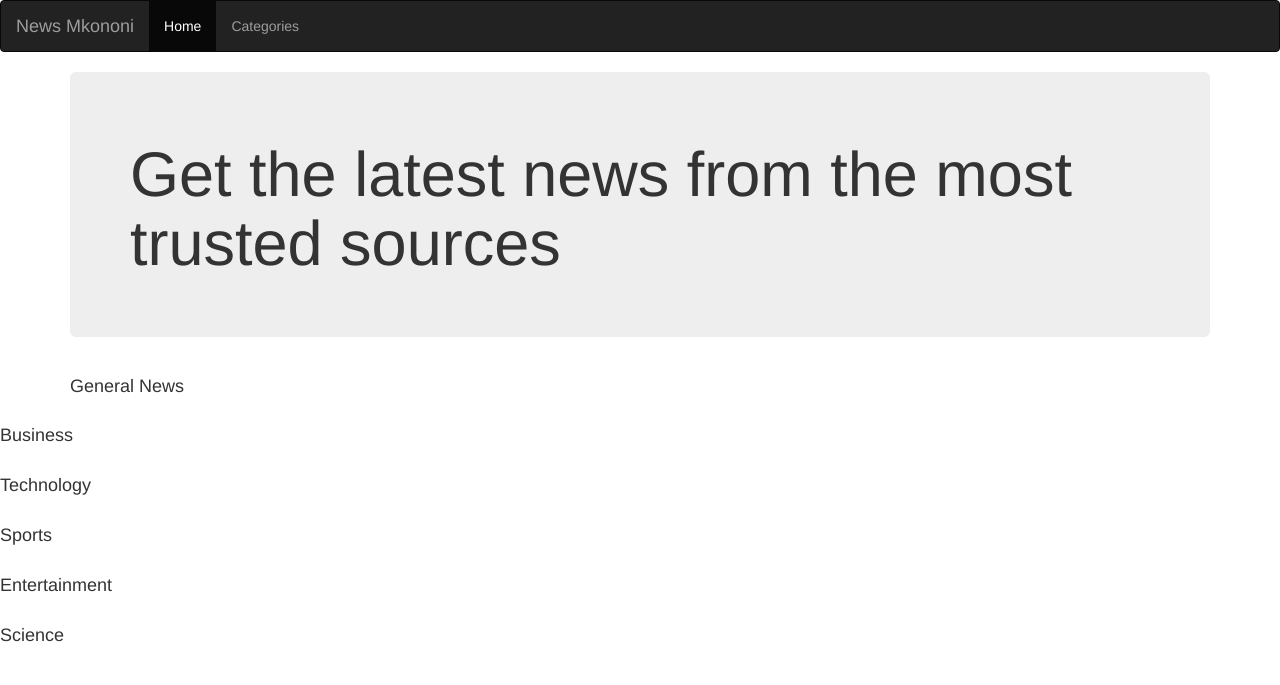
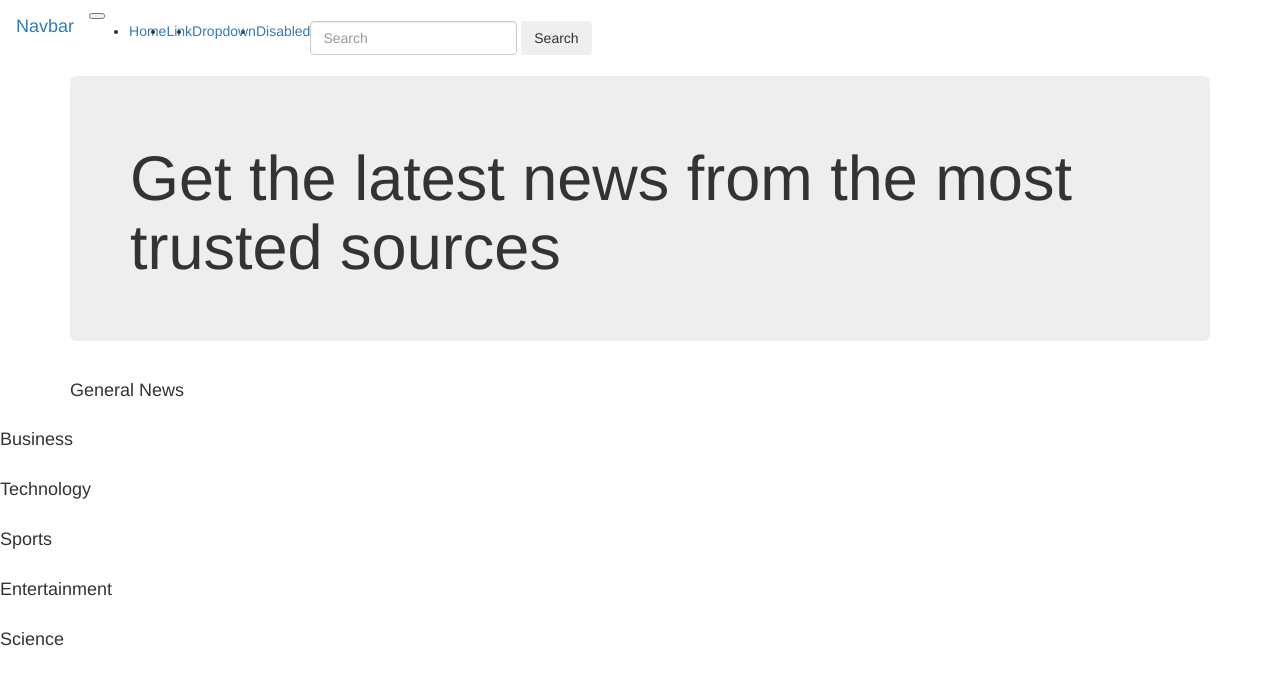
Before and after one commit to Lornakimani62/NEWSHIGHLIGHTS-IP3, a Flask app: template app/templates/index.html in a window 1280 px wide. Shown: the top 685 px of the page. Run offline with Flask 2, Linux system fonts and the light colour scheme; the template is opened without the code that fills it, so the values that code supplies are empty; some libraries are stand-ins or nearby versions.

Commit message:
This commit is to make changes to the navbar

```diff
--- a/app/templates/macros.html
+++ b/app/templates/macros.html
@@ -2,7 +2,7 @@
 <div class="container-fluid">
     <div class="row">
     {% for newsource in newsource_list %}
-    <div class="col-md-3 d-flex mb-3">
+    <div class="col-md-4 d-flex mb-3">
     <div class="card border-dark flex-fill">
         <div class="card-header">
             <a href="{{newsource.url}}" target="_blank">
--- a/app/templates/navbar.html
+++ b/app/templates/navbar.html
@@ -1,35 +1,35 @@
-<div class="navbar navbar-inverse" role="navigation">
-    <div class="container-fluid">
-        <div class="navbar-header">
-            <button type="button" class="navbar-toggle" data-toggle="collapse" data-target=".navbar-collapse">
-              <span class="sr-only">Toggle navigation</span>
-              <span class="icon-bar"></span>
-              <span class="icon-bar"></span>
-              <span class="icon-bar"></span>
+<nav class="navbar navbar-expand-lg navbar-light bg-light">
+  <a class="navbar-brand" href="#">Navbar</a>
+  <button class="navbar-toggler" type="button" data-toggle="collapse" data-target="#navbarSupportedContent" aria-controls="navbarSupportedContent" aria-expanded="false" aria-label="Toggle navigation">
+    <span class="navbar-toggler-icon"></span>
   </button>
-            <a class="navbar-brand" href="/"> News Mkononi </a>
-        </div>
-        <div class="navbar-collapse collapse">
-            <ul class="nav navbar-nav">
+
+  <div class="collapse navbar-collapse" id="navbarSupportedContent">
+    <ul class="navbar-nav mr-auto">
       <li class="nav-item active">
-                    <a class="nav-link" href="/">Home <span class="sr-only">(current)</span></a>
+        <a class="nav-link" href="#">Home <span class="sr-only">(current)</span></a>
+      </li>
+      <li class="nav-item">
+        <a class="nav-link" href="#">Link</a>
       </li>
       <li class="nav-item dropdown">
-                    <a class="nav-link dropdown-toggle" href="#" id="navbarDropdownMenuLink" data-toggle="dropdown" aria-haspopup="true" aria-expanded="false">
-                      Categories
+        <a class="nav-link dropdown-toggle" href="#" id="navbarDropdown" role="button" data-toggle="dropdown" aria-haspopup="true" aria-expanded="false">
+          Dropdown
         </a>
-                    <div class="dropdown-menu" aria-labelledby="navbarDropdownMenuLink">
-                    <ul>
-                    <li><a class="dropdown-item" href="/#general">General</a></li>
-                    <li><a class="dropdown-item" href="/#business">Business</a></li>
-                    <li><a class="dropdown-item" href="/#technology">Technology</a></li>
-                    <li><a class="dropdown-item" href="/#sports">Sports</a></li>
-                    <li><a class="dropdown-item" href="/#entertainment">Entertainment</a></li>
-                    <li><a class="dropdown-item" href="/#science">Science</a></li>
-                    </ul>
+        <div class="dropdown-menu" aria-labelledby="navbarDropdown">
+          <a class="dropdown-item" href="#">Action</a>
+          <a class="dropdown-item" href="#">Another action</a>
+          <div class="dropdown-divider"></div>
+          <a class="dropdown-item" href="#">Something else here</a>
         </div>
       </li>
+      <li class="nav-item">
+        <a class="nav-link disabled" href="#">Disabled</a>
+      </li>
+    </ul>
+    <form class="form-inline my-2 my-lg-0">
+      <input class="form-control mr-sm-2" type="search" placeholder="Search" aria-label="Search">
+      <button class="btn btn-outline-success my-2 my-sm-0" type="submit">Search</button>
+    </form>
   </div>
-
-    </div>
-</div>
+</nav>
```
Lines whose indentation alone changed are shown as unchanged.
